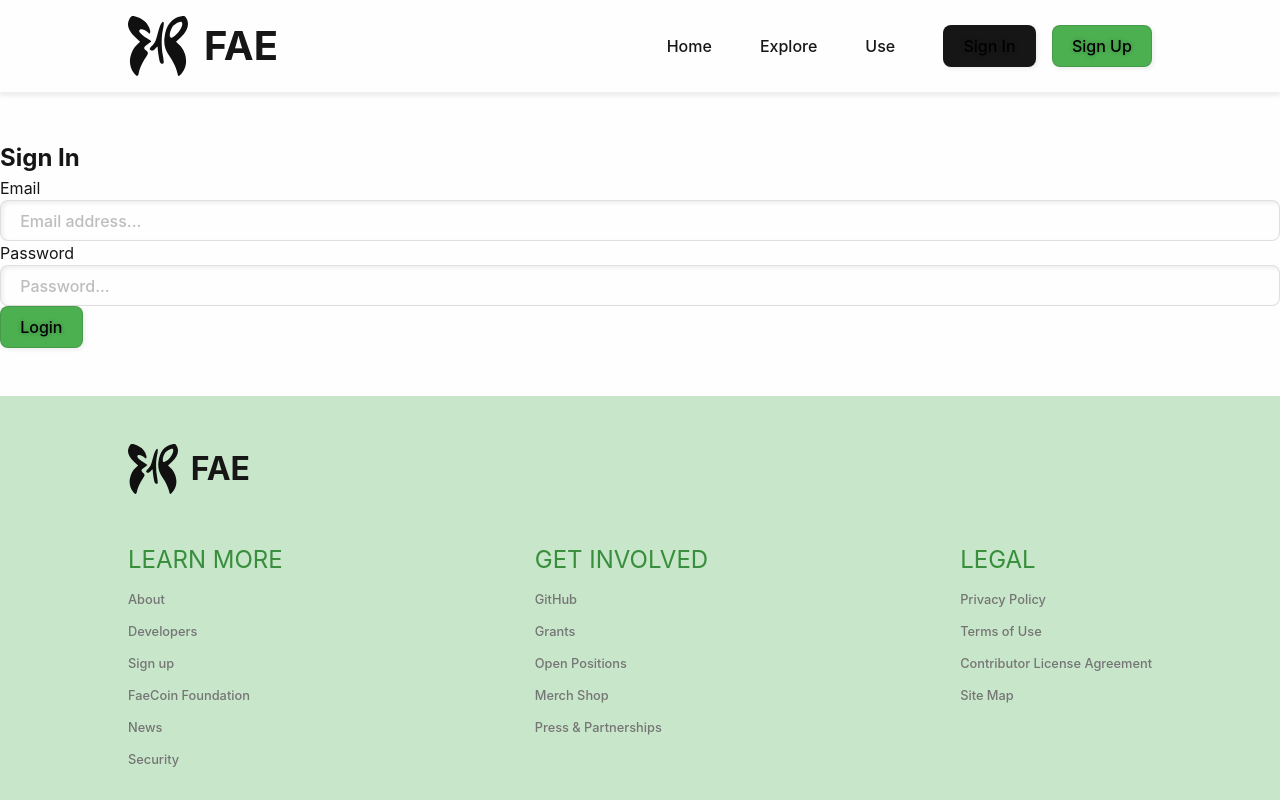
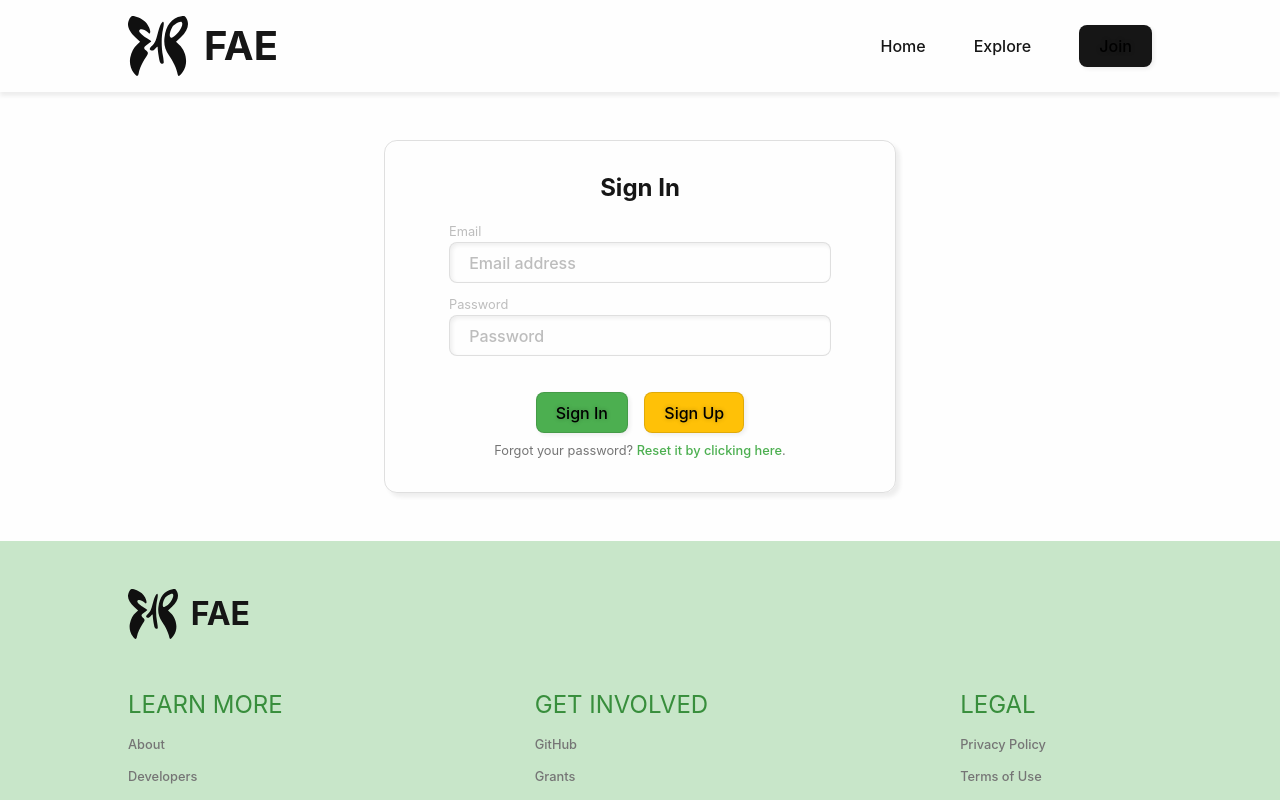
Before and after one commit to rowpacmal/bcu23d-nodejs-faecoin, a React (Vite) app in the folder client/: page /login in a window 1280 px wide. Shown: the top 800 px of the page. Built offline with nearby package versions, Linux system fonts and the light colour scheme; no server answers.

Commit message:
Updated the following components

```diff
--- a/client/src/components/layout/Footer.jsx
+++ b/client/src/components/layout/Footer.jsx
@@ -31,7 +31,7 @@ function Footer() {
               </li>
 
               <li>
-                <Link>Sign up</Link>
+                <Link to="/register">Sign up</Link>
               </li>
 
               <li>
--- a/client/src/components/layout/Header.jsx
+++ b/client/src/components/layout/Header.jsx
@@ -42,27 +42,13 @@ function Header() {
               </NavLink>
             </li>
 
-            <li>
-              <NavLink to="/send">
-                <span>Use</span>
-              </NavLink>
-            </li>
-
             <div className={style.control}>
               {!isValid ? (
-                <>
-                  <li>
-                    <NavLink to="/login">
-                      <button>Sign In</button>
-                    </NavLink>
-                  </li>
-
-                  <li>
-                    <NavLink to="/register">
-                      <button>Sign Up</button>
-                    </NavLink>
-                  </li>
-                </>
+                <li>
+                  <NavLink to="/login">
+                    <button>Join</button>
+                  </NavLink>
+                </li>
               ) : (
                 <>
                   <li>
--- a/client/src/pages/Login.jsx
+++ b/client/src/pages/Login.jsx
@@ -1,8 +1,11 @@
 import { useContext, useEffect, useState } from 'react';
-import { useNavigate } from 'react-router-dom';
+import { Link, NavLink, useNavigate } from 'react-router-dom';
 import { userSignIn } from '../services/userService';
 import updateFormData from '../utils/updateFormData';
 import GlobalContext from '../contexts/GlobalContext';
+
+import generalStyle from '../styles/general.module.css';
+import style from '../styles/Login.module.css';
 
 function Login() {
   const navigate = useNavigate();
@@ -11,6 +14,8 @@ function Login() {
     email: '',
     password: '',
   });
+  const [warning, setWarning] = useState(null);
+  const [isVisible, setIsVisible] = useState(false);
 
   useEffect(() => {
     if (isValid) {
@@ -27,47 +32,74 @@ function Login() {
   async function handleSubmit(e) {
     e.preventDefault();
 
-    const token = await userSignIn(formData);
-    localStorage.setItem('TOKEN', token);
+    try {
+      const token = await userSignIn(formData);
+      localStorage.setItem('TOKEN', token);
 
-    setIsValid(true);
-    navigate('/');
+      setIsValid(true);
+      navigate('/');
+    } catch (error) {
+      if (warning) return;
+
+      setWarning(error.message);
+      setIsVisible(true);
+
+      setTimeout(() => {
+        setIsVisible(false);
+
+        setTimeout(() => setWarning(null), 2000);
+      }, 3000);
+    }
   }
 
   return (
-    <section>
+    <section className={`${generalStyle.container} ${style.section}`}>
       <h2>Sign In</h2>
 
-      <form onSubmit={handleSubmit}>
-        <div>
-          <label>
-            Email
-            <br />
+      <form onSubmit={handleSubmit} className={style.form}>
+        <div className={style.fields}>
+          <div className={style.input}>
+            <label htmlFor="email">Email</label>
             <input
+              id="email"
               name="email"
-              type="text"
-              placeholder="Email address..."
+              type="email"
+              placeholder="Email address"
               value={formData.email}
               onChange={handleChange}
             />
-          </label>
-        </div>
+          </div>
 
-        <div>
-          <label>
-            Password
-            <br />
+          <div className={style.input}>
+            <label htmlFor="password">Password</label>
             <input
+              id="password"
               name="password"
               type="password"
-              placeholder="Password..."
+              placeholder="Password"
               value={formData.password}
               onChange={handleChange}
             />
-          </label>
+          </div>
         </div>
 
-        <button>Login</button>
+        <div className={style.control}>
+          <p className={`${style.warning}${isVisible ? ` ${style.show}` : ''}`}>
+            {warning}
+          </p>
+
+          <div className={style.buttons}>
+            <button>Sign In</button>
+
+            <NavLink to="/register">
+              <button className={style.signup}>Sign Up</button>
+            </NavLink>
+          </div>
+
+          <p className={style.welcome}>
+            Forgot your password? <Link>Reset it by clicking here</Link>.
+          </p>
+        </div>
       </form>
     </section>
   );
--- a/client/src/pages/User.jsx
+++ b/client/src/pages/User.jsx
@@ -5,6 +5,7 @@ import { getWalletBalance } from '../services/walletService';
 
 import generalStyle from '../styles/general.module.css';
 import style from '../styles/User.module.css';
+import { IconHash } from '@tabler/icons-react';
 
 function User() {
   const [user, setUser] = useState({});
@@ -47,9 +48,10 @@ function User() {
           <h2>My Account</h2>
 
           <ul className={style.wallet}>
-            <li>{`${wallet?.address.slice(0, 4)}-${wallet?.address.slice(
-              -4
-            )}`}</li>
+            <li>
+              <IconHash />
+              {`${wallet?.address.slice(0, 4)}-${wallet?.address.slice(-4)}`}
+            </li>
 
             <li>{wallet?.balance.toFixed(2)} FAE</li>
           </ul>
```
